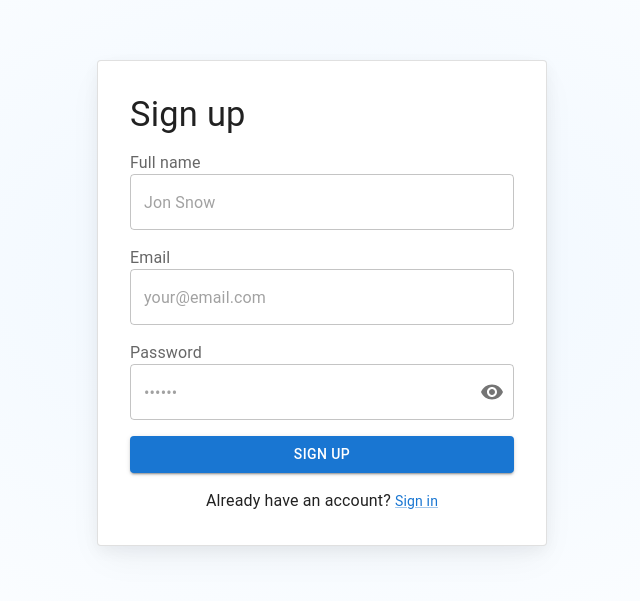
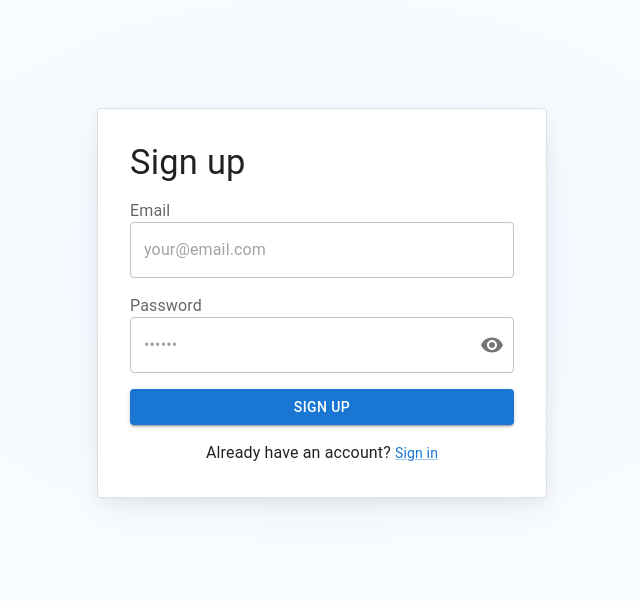
Before and after one commit to PowerPalDev/provisioningServer, a React (Vite) app in the folder frontend/: page /signup in a window 1280 px wide. Shown: the part 129-730 px from the top of the page, without its empty margins (318-958 px from the left). Built offline with nearby package versions, Linux system fonts and the light colour scheme.

Commit message:
fixed the signup form

```diff
--- a/frontend/src/hooks/useSignUp.ts
+++ b/frontend/src/hooks/useSignUp.ts
@@ -1,19 +1,16 @@
 import { useState } from 'react';
 import { useNavigate } from 'react-router-dom';
 import { createUser } from '../services/UserService';
-import { User } from '../models/User'
 
 export const useSignUpForm = () => {
     const [emailError, setEmailError] = useState(false);
     const [emailErrorMessage, setEmailErrorMessage] = useState('');
     const [passwordError, setPasswordError] = useState(false);
     const [passwordErrorMessage, setPasswordErrorMessage] = useState('');
-    const [nameError, setNameError] = useState(false);
-    const [nameErrorMessage, setNameErrorMessage] = useState('');
     const [showPassword, setShowPassword] = useState(false);
     const navigate = useNavigate();
 
-    const validateInputs = (name: string, email: string, password: string) => {
+    const validateInputs = (email: string, password: string) => {
 
         let isValid = true;
 
@@ -36,25 +33,12 @@ export const useSignUpForm = () => {
             setPasswordErrorMessage('');
         }
 
-        if (!name || name.length < 1) {
-            setNameError(true);
-            setNameErrorMessage('Name is required.');
-            isValid = false;
-        } else {
-            setNameError(false);
-            setNameErrorMessage('');
-        }
-
         return isValid
     };
-    const handleSignUp = async (name: string, email: string, password: string) => {
-        if (!validateInputs(name, email, password)) return;
-        const user: User = {
-            name: name,
-            email: email,
-            password: password
-        };
-        const response = await createUser(user);
+    const handleSignUp = async (email: string, password: string) => {
+        if (!validateInputs(email, password)) return;
+
+        const response = await createUser(email, password);
         if (response.status < 500 && response.status > 399)
             //TODO: popup error
             return;
@@ -65,8 +49,6 @@ export const useSignUpForm = () => {
     return {
         emailError,
         emailErrorMessage,
-        nameError,
-        nameErrorMessage,
         passwordError,
         passwordErrorMessage,
         showPassword,
--- a/frontend/src/models/User.ts
+++ /dev/null
@@ -1,5 +0,0 @@
-export interface User{
-    name: string,
-    email: string,
-    password: string
-}
--- a/frontend/src/pages/SignupPage.tsx
+++ b/frontend/src/pages/SignupPage.tsx
@@ -56,7 +56,7 @@ const SignUpContainer = styled(Stack)(({ theme }) => ({
 }));
 
 export default function SignUp() {
-    const { emailError, emailErrorMessage, nameError, nameErrorMessage, passwordError, passwordErrorMessage, showPassword, setShowPassword, handleSignUp } = useSignUpForm();
+    const { emailError, emailErrorMessage, passwordError, passwordErrorMessage, showPassword, setShowPassword, handleSignUp } = useSignUpForm();
 
 
     const handleClickShowPassword = () => setShowPassword(!showPassword);
@@ -68,7 +68,7 @@ export default function SignUp() {
     const handleFormSubmit = (e: React.FormEvent<HTMLFormElement>) => {
         e.preventDefault();
         const data = new FormData(e.currentTarget);
-        handleSignUp(data.get('name') as string, data.get('email') as string, data.get('password') as string);
+        handleSignUp(data.get('email') as string, data.get('password') as string);
       };
 
     return (
@@ -86,20 +86,6 @@ export default function SignUp() {
                     onSubmit={handleFormSubmit}
                     sx={{ display: 'flex', flexDirection: 'column', gap: 2 }}
                 >
-                    <FormControl>
-                        <FormLabel htmlFor="name">Full name</FormLabel>
-                        <TextField
-                            autoComplete="name"
-                            name="name"
-                            required
-                            fullWidth
-                            id="name"
-                            placeholder="Jon Snow"
-                            error={nameError}
-                            helperText={nameErrorMessage}
-                            color={nameError ? 'error' : 'primary'}
-                        />
-                    </FormControl>
                     <FormControl>
                         <FormLabel htmlFor="email">Email</FormLabel>
                         <TextField
--- a/frontend/src/services/UserService.ts
+++ b/frontend/src/services/UserService.ts
@@ -1,6 +1,5 @@
 import axios from 'axios';
 import { environment, url } from '../enviroment';
-import { User } from '../models/User';
 
 const api = axios.create({
   baseURL: url,
@@ -17,9 +16,9 @@ export const authenticateUser = async (username: string, password: string) => {
 
 };
 
-export const createUser = async (user: User) => {
+export const createUser = async (username: string, password: string) => {
   try {
-    const response = await api.post(environment.user.signup, user);
+    const response = await api.post(environment.user.signup, { username, password });
     return response
   } catch (error) {
     console.error('Registration failed: ', error);
```
